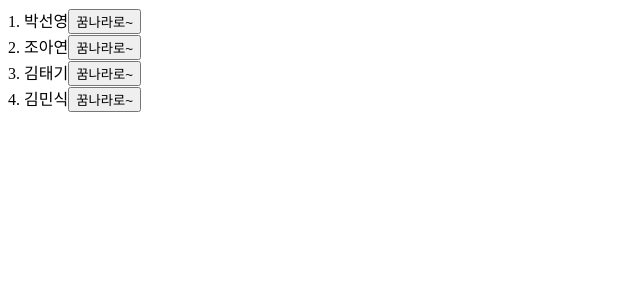
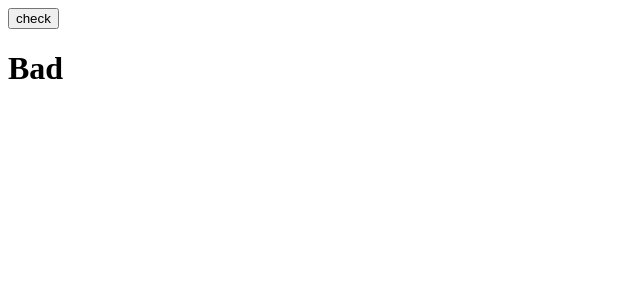
Before and after one commit to front-end-3team/MinSik, a React (Create React App) app in the folder practice/: page / in a window 1280 px wide. Shown: the top 300 px of the page, without its empty margins (0-640 px from the left). Built offline with nearby package versions, Linux system fonts and the light colour scheme.

Commit message:
Feat: useState를 통해 글자 바꾸기
useState 함수를 통해 버튼을 누르게 되면 화면의 글씨를 리렌더링시키는 기능을 구현하였습니다.

```diff
--- a/practice/src/App.js
+++ b/practice/src/App.js
@@ -1,9 +1,11 @@
 import MakeList from "./makeList.js";
+import Show from "./test/index.js";
 
 function App() {
   return (
     <>
-      <MakeList />
+      {/* <MakeList /> */}
+      <Show />
     </>
   );
 }
--- /dev/null
+++ b/practice/src/test/index.js
@@ -0,0 +1,18 @@
+import { useState } from "react";
+import Test from "./test";
+
+function Show() {
+  const [check, setCheck] = useState(false);
+
+  const onChange = () => {
+    setCheck((before) => !before);
+  };
+
+  return (
+    <>
+      <Test check={check} onChange={onChange} />
+    </>
+  );
+}
+
+export default Show;
--- /dev/null
+++ b/practice/src/test/test.js
@@ -0,0 +1,10 @@
+function Test({ check, onChange }) {
+  return (
+    <>
+      <button onClick={onChange}>check</button>
+      {check ? <h1>Good</h1> : <h1>Bad</h1>}
+    </>
+  );
+}
+
+export default Test;
```
